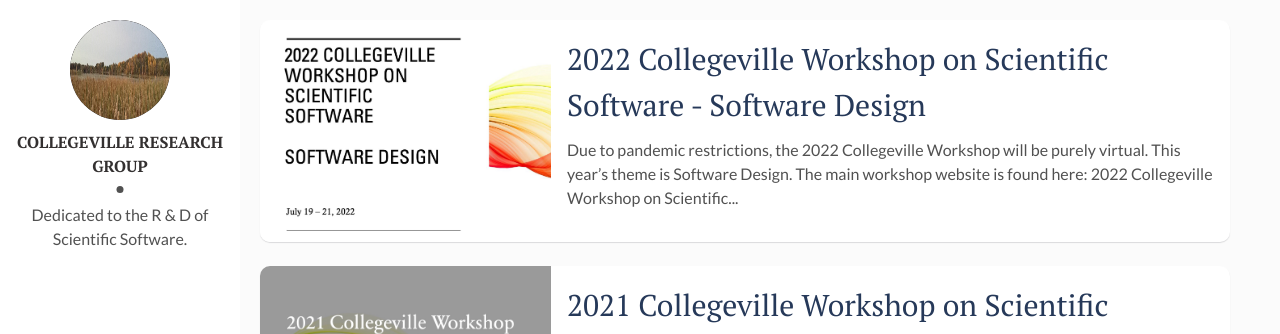
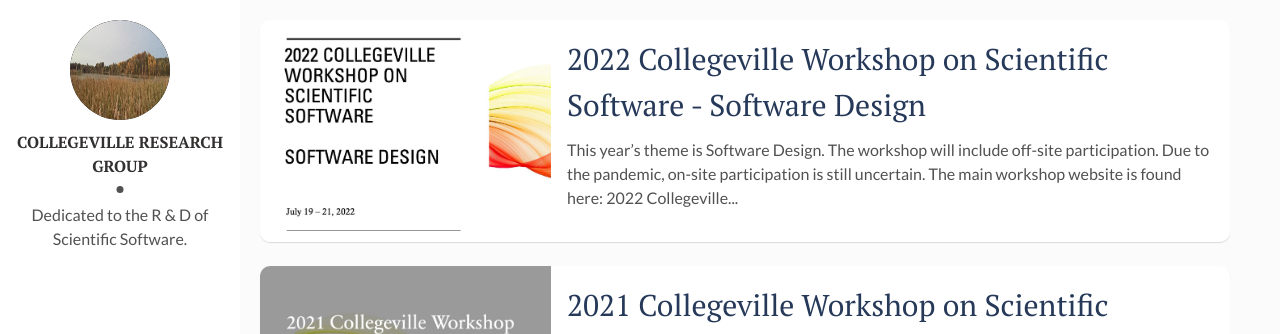
Before and after one commit to Collegeville/Workshops, a Jekyll site: the page built from index.html, in a window 1280 px wide and 1080 px high. Shown: the top 334 px of the window. Built offline with Jekyll 4.4.1, drawn with Linux system fonts in a browser that asks for light colours; the list of posts is cut into pages by our own code.

Commit message:
Update 2022-07-19-Collegeville2022.md

```diff
--- a/_posts/2022-07-19-Collegeville2022.md
+++ b/_posts/2022-07-19-Collegeville2022.md
@@ -6,6 +6,8 @@ date: 2021-07-20
 img: CW22.jpg # Add image post (optional)
 tags: [Computational Science and Engineering, Research Methodologies] # add tag
 ---
-Due to pandemic restrictions, the 2022 Collegeville Workshop will be purely virtual.  This year's theme is Software Design.
+This year's theme is Software Design.
+
+The workshop will include off-site participation. Due to the pandemic, on-site participation is still uncertain.
 
 The main workshop website is found here: [2022 Collegeville Workshop on Scientific Software - Software Design](https://collegeville.github.io/CW22/).
```
